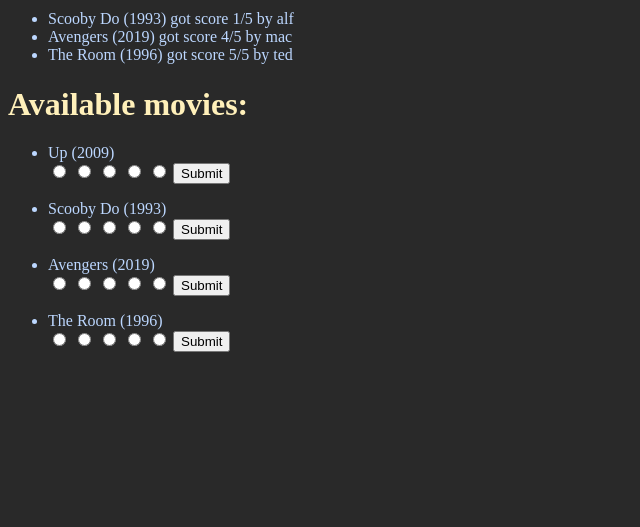
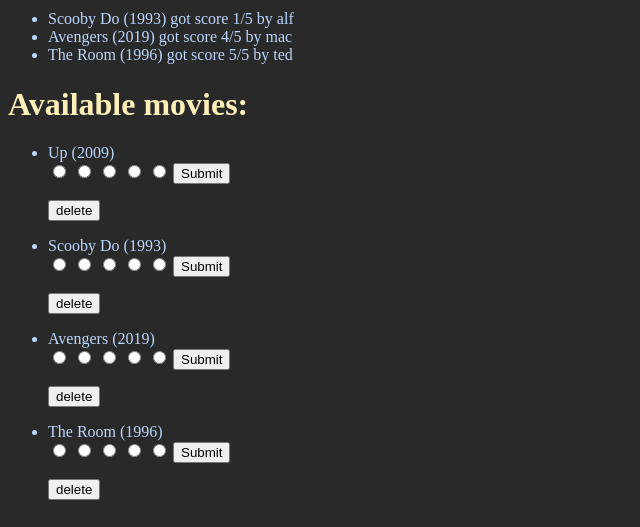
Before and after one commit to benjaminleon/advicer, a Django app: page /tips/ in a window 1280 px wide. Shown: the part 273-800 px from the top of the page, without its empty margins (0-640 px from the left). Run offline with Django 3.2, Linux system fonts and the light colour scheme; a user stored in the database is signed in; data comes from the database, SQL or seed files in the repository; both versions use the stored data as it was after the commit.

Commit message:
Make it possible to delete ratings

```diff
--- a/tips/templates/tips/index.html
+++ b/tips/templates/tips/index.html
@@ -59,6 +59,10 @@
                         {% endfor %}
                     <input type="submit">
                     </form>
+                    <form action="{% url 'tips:delete' movie.id %}" method="POST">
+                        {% csrf_token %}
+                        <input type="submit" value="delete">
+                    </form>
                 </li>
             {% endfor %}
         </ul>
--- a/tips/urls.py
+++ b/tips/urls.py
@@ -5,5 +5,6 @@
 urlpatterns = [
     path('', views.index, name='index'),
     path('rate/<int:movie_id>', views.UpdateRating, name='rate'),
+    path('deleteRating/<int:movie_id>', views.DeleteRating, name='delete'),
     path('search/', views.SearchResultsView.as_view(), name='search_results'),
 ]
--- a/tips/views.py
+++ b/tips/views.py
@@ -60,6 +60,13 @@
     return HttpResponseRedirect(reverse('tips:index'))
 
 
+def DeleteRating(request, movie_id):
+    movie = get_object_or_404(Movie, id=movie_id)
+    rating = Rating.objects.filter(movie=movie, user=request.user)
+    rating.delete()
+    return HttpResponseRedirect(reverse('tips:index'))
+
+
 class SearchResultsView(generic.ListView):
     model = Movie
     template_name = 'tips/search_results.html'
```
Also changed, not shown: db.sqlite3, tips/migrations/0002_auto_20190518_2349.py (added).
